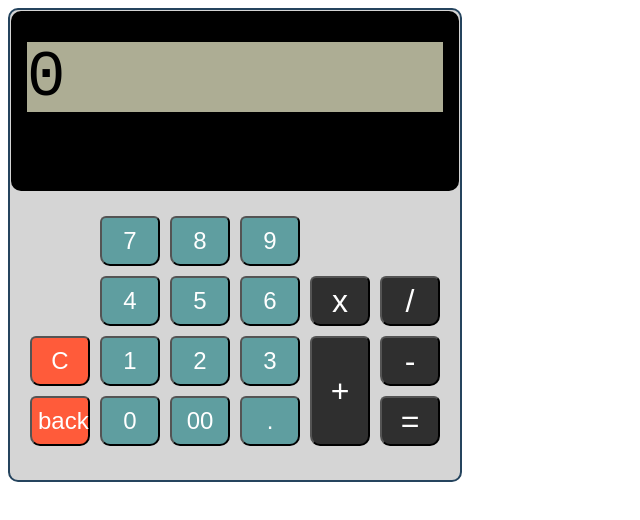
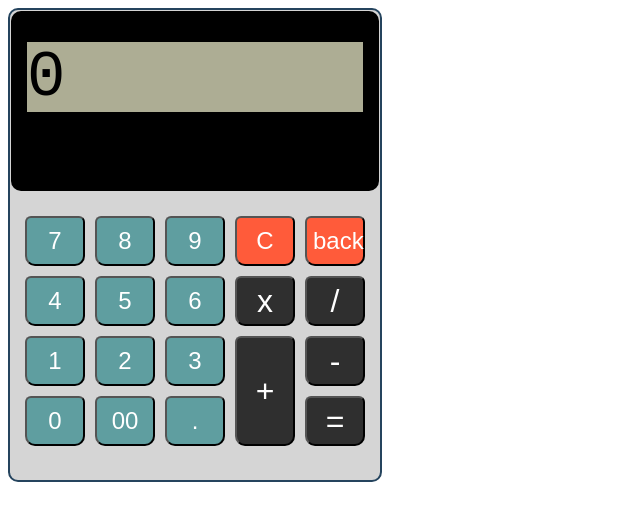
Before and after one commit to alfie997/web_calculator, a plain HTML site: page index.html in a window 1280 px wide. Shown: the whole page, without its empty margins (0-640 px from the left). Drawn offline with Linux system fonts and the light colour scheme; a web font is replaced by a local one.

Commit message:
Make calculator more compact
 - Tighten case and fit keys 'fuck flex'
 - Change number overflow limit to fit anew

```diff
--- a/index.html
+++ b/index.html
@@ -12,8 +12,6 @@
             <div class="display"></div>
         </div>
         <div class="keys">
-            <button class="clear">C</button>
-            <button class="backspace">back</button>
             <div class="numbers">
                 <button class="nine">9</button>
                 <button class="eight">8</button>
@@ -28,6 +26,8 @@
                 <button class="zero-zero">00</button>
                 <button class="zero">0</button>
             </div>
+            <button class="clear">C</button>
+            <button class="backspace">back</button>
             <div class="operators">
                 <button class="divide">/</button>
                 <button class="subtract">-</button>
--- a/main.js
+++ b/main.js
@@ -68,7 +68,7 @@ function operate(a, b, o) {
 function trimNumber(number) {
     let trimmed = String(number);
     if (trimmed.length >= 12) {
-            trimmed = trimmed.slice(0, 12);
+            trimmed = trimmed.slice(0, 10);
     }
     return trimmed;
 }
@@ -191,7 +191,7 @@ function clickNumber(a) {
     }
 
     // console.log(parseInt(displayValue) < 12);
-    if (displayValue === "" || displayValue.length < 12 && firstOperand !== 0) {
+    if (displayValue === "" || displayValue.length < 10 && firstOperand !== 0) {
         displayValue += a;
         display.textContent = displayValue;
     // } else if (displayValue.length < 12) {
--- a/styles.css
+++ b/styles.css
@@ -1,7 +1,7 @@
 .case {
     background-color: rgb(213, 213, 213);
     border: 2px solid rgb(37, 68, 94);
-    width: 450px;
+    width: 370px;
     height: 470px;
     border-radius: 10px;
 }
@@ -39,10 +39,12 @@ button {
 .keys {
     display: flex;
     flex-wrap: wrap;
-    flex-direction: column;
-    justify-content: end;
-    align-content: center;
+    flex-direction: row;
+    justify-content: flex-end;
+    /* align-content:; */
+    align-items: flex-start;
     margin-top: 20px;
+    margin-right: 10px;
     height: 240px;
 }
 
@@ -58,12 +60,16 @@ button {
 }
 
 .operators {
+    position: absolute;
+    top: 271px;
     display: flex;
     flex-wrap: wrap-reverse;
     flex-direction: column;
-    justify-content: end;
+    /* justify-content: end; */
     width: 140px;
-    height: 200px;
+    height: 180px;
+    /* margin-bottom: 100px; */
+    /* padding-bottom: 100px; */
 }
 
 .operators button {
```
